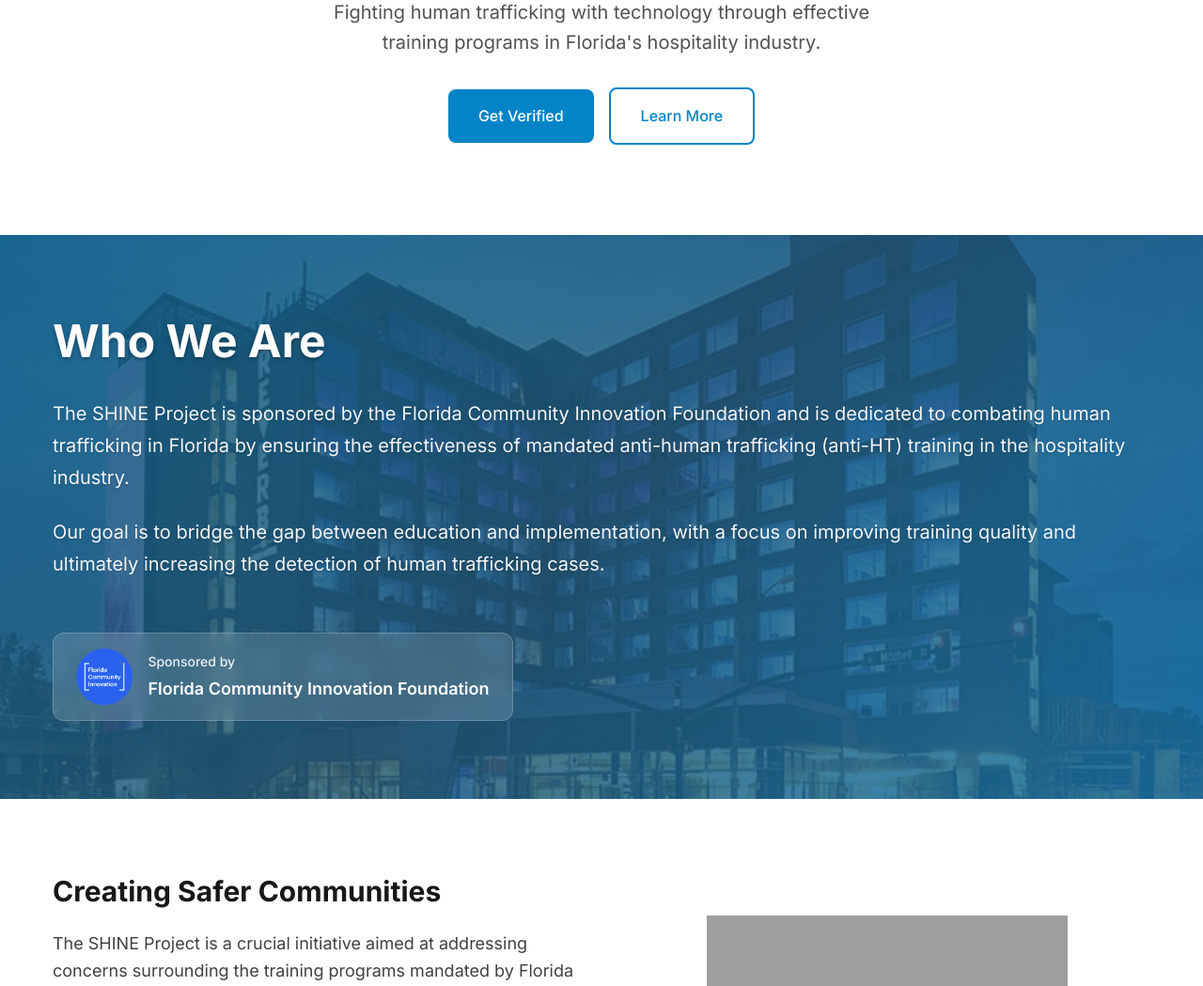
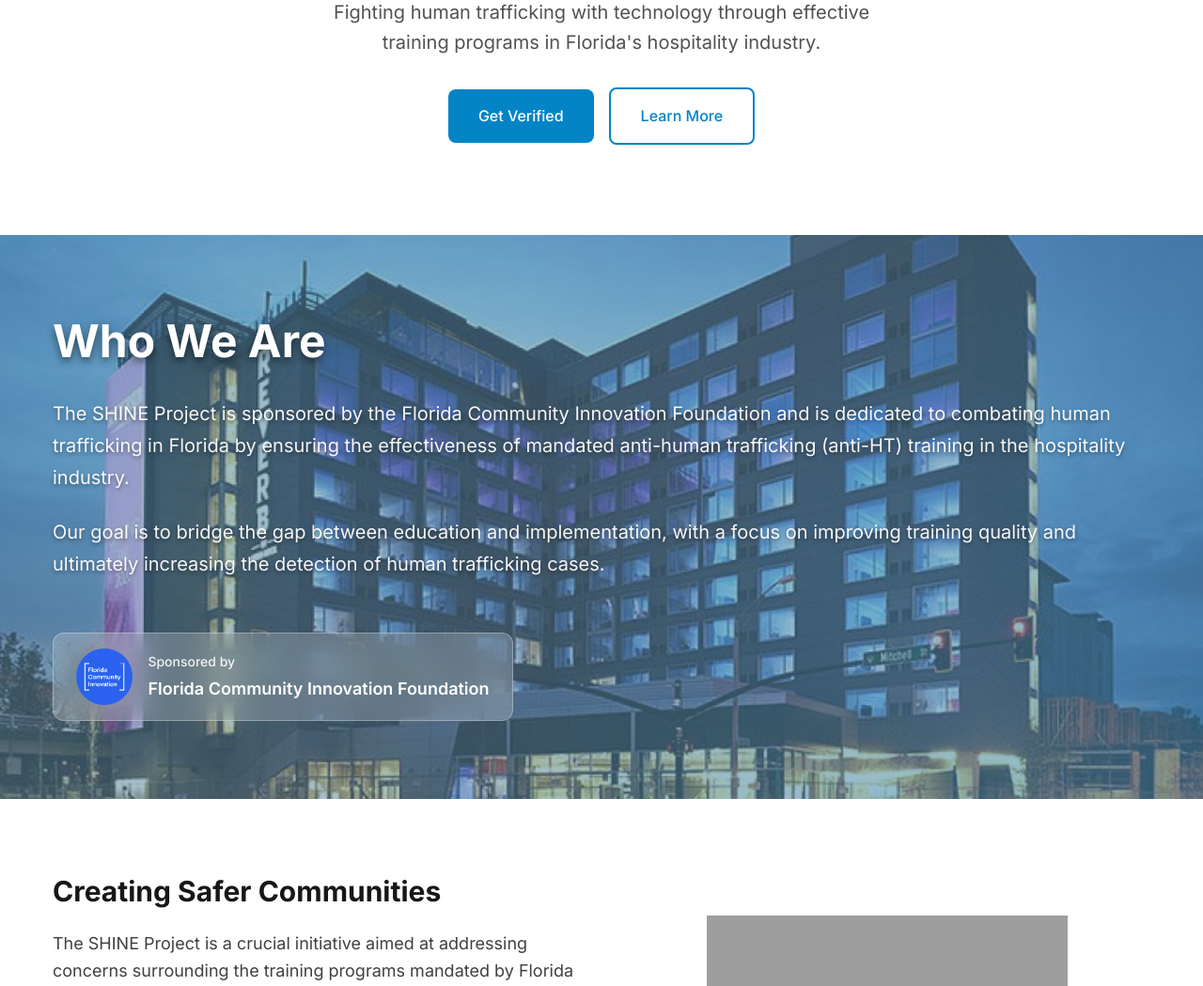
Before and after one commit to Ekuo79/SHINE-copy, a Django app: template home/templates/home/welecome.html in a window 1280 px wide. Shown: the part 321-1370 px from the top of the page at 94% size. Run offline with Django 3.2, Linux system fonts and the light colour scheme; the template is opened without the code that fills it, so the values that code supplies are empty; grey boxes are pictures that could not be loaded.

Commit message:
Make Blue Gradient More Transparent

```diff
--- a/home/templates/home/welecome.html
+++ b/home/templates/home/welecome.html
@@ -43,9 +43,9 @@
             right: 0;
             bottom: 0;
             background: linear-gradient(135deg,
-                rgba(7, 89, 133, 0.85) 0%,
-                rgba(12, 74, 110, 0.75) 50%,
-                rgba(3, 105, 161, 0.8) 100%);
+                rgba(7, 89, 133, 0.4) 0%,
+                rgba(12, 74, 110, 0.35) 50%,
+                rgba(3, 105, 161, 0.45) 100%);
             z-index: 1;
         }
 
@@ -63,7 +63,7 @@
             font-size: 3rem;
             font-weight: 700;
             margin-bottom: var(--space-8);
-            text-shadow: 0 2px 4px rgba(0, 0, 0, 0.3);
+            text-shadow: 0 4px 8px rgba(0, 0, 0, 0.5);
         }
 
         .overlay-content p {
@@ -71,16 +71,16 @@
             font-size: 1.25rem;
             line-height: 1.7;
             margin-bottom: var(--space-6);
-            text-shadow: 0 1px 2px rgba(0, 0, 0, 0.2);
+            text-shadow: 0 2px 4px rgba(0, 0, 0, 0.4);
         }
 
         .sponsor-badge {
             display: inline-flex;
             align-items: center;
             gap: var(--space-4);
-            background: rgba(255, 255, 255, 0.15);
-            backdrop-filter: blur(10px);
-            border: 1px solid rgba(255, 255, 255, 0.2);
+            background: rgba(255, 255, 255, 0.2);
+            backdrop-filter: blur(15px);
+            border: 1px solid rgba(255, 255, 255, 0.3);
             border-radius: var(--radius-xl);
             padding: var(--space-4) var(--space-6);
             margin-top: var(--space-8);
@@ -88,9 +88,9 @@
         }
 
         .sponsor-badge:hover {
-            background: rgba(255, 255, 255, 0.2);
+            background: rgba(255, 255, 255, 0.25);
             transform: translateY(-2px);
-            box-shadow: 0 8px 25px rgba(0, 0, 0, 0.2);
+            box-shadow: 0 8px 25px rgba(0, 0, 0, 0.3);
         }
 
         .sponsor-badge img {
@@ -145,18 +145,18 @@
         /* Dark mode adjustments */
         [data-theme="dark"] .image-overlay-section::before {
             background: linear-gradient(135deg,
-                rgba(15, 23, 42, 0.9) 0%,
-                rgba(30, 41, 59, 0.85) 50%,
-                rgba(51, 65, 85, 0.9) 100%);
+                rgba(15, 23, 42, 0.6) 0%,
+                rgba(30, 41, 59, 0.55) 50%,
+                rgba(51, 65, 85, 0.65) 100%);
         }
 
         [data-theme="dark"] .sponsor-badge {
-            background: rgba(15, 23, 42, 0.8);
-            border-color: rgba(255, 255, 255, 0.15);
+            background: rgba(15, 23, 42, 0.7);
+            border-color: rgba(255, 255, 255, 0.2);
         }
 
         [data-theme="dark"] .sponsor-badge:hover {
-            background: rgba(15, 23, 42, 0.9);
+            background: rgba(15, 23, 42, 0.8);
         }
     </style>
 </head>
```
